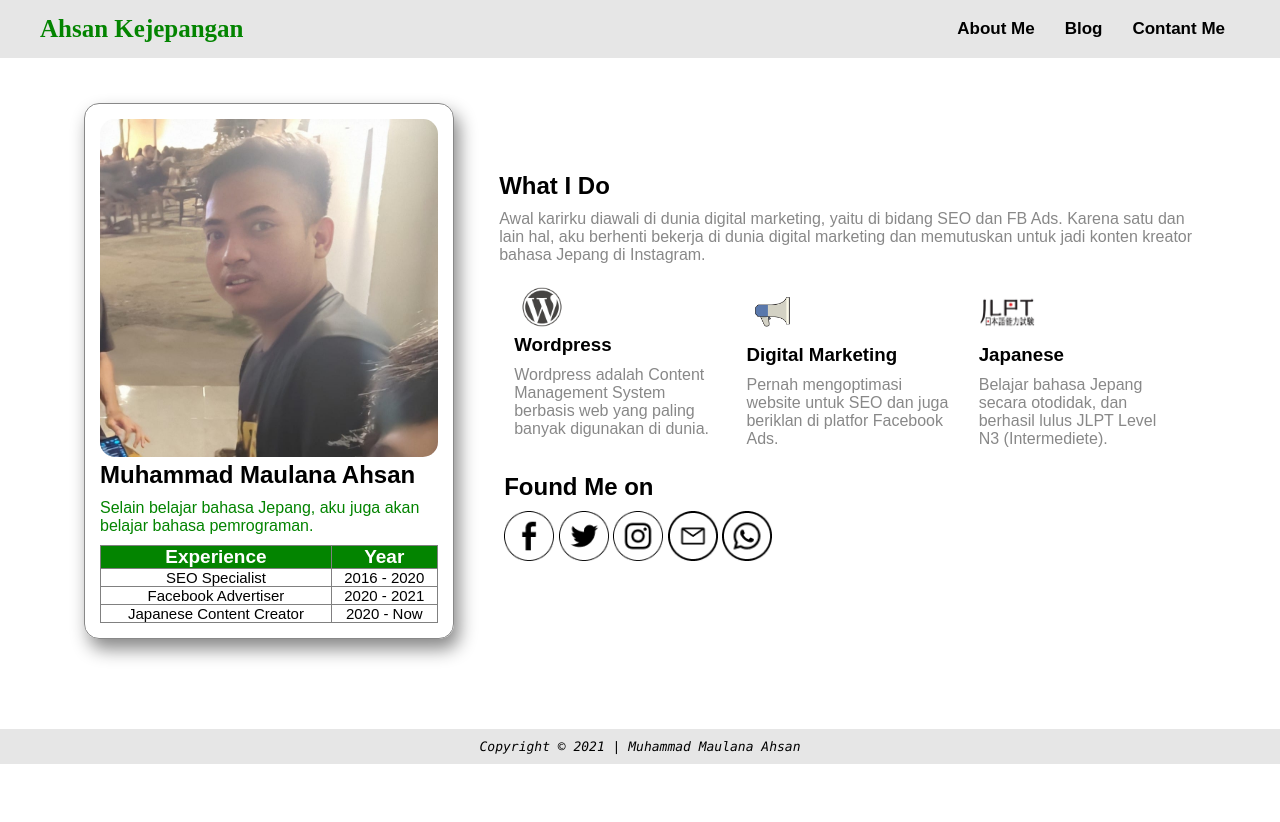
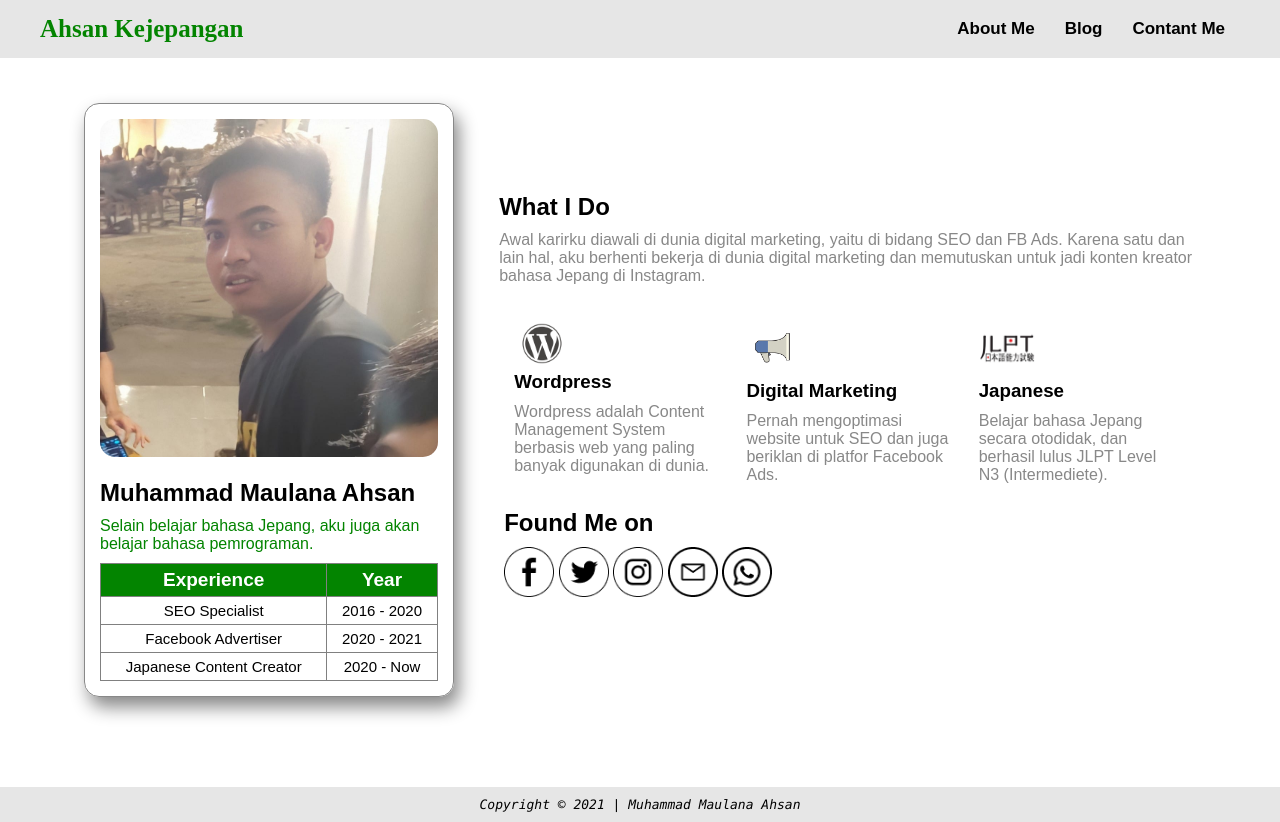
Before and after one commit to ahsansan/responsive-web-flexbox, a plain HTML site: page index.html in a window 1280 px wide. Before the commit the page ends 800 px from the top, so only its background shows below. Drawn offline with Linux system fonts and the light colour scheme; a web font is replaced by a local one.

Commit message:
perubahan style

```diff
--- a/index.html
+++ b/index.html
@@ -31,8 +31,8 @@
 				<div class="left">
 					<div class="box-card">
 						<img src="assets/ahsan.jpg" style="width: 100%;border-radius: 15px;">
-
-
+						<br/>
+						<br/>
 						<h2>Muhammad Maulana Ahsan</h2>
 
 						<p style="color: #038400; margin-bottom: 10px;">Selain belajar bahasa Jepang, aku juga akan belajar bahasa pemrograman.</p>
@@ -102,7 +102,7 @@
 			</section>
 		</div>
 		<footer>
-			<i>Copyright © 2021 | <a href="https://ahsanmaulana.netlify.app" style="text-decoration: none;color:#000">Muhammad Maulana Ahsan</a></i>
+			<i>Copyright © 2021 | <a href="https://ahsanresponsive.netlify.app" style="text-decoration: none;color:#000">Muhammad Maulana Ahsan</a></i>
 		</footer>
 		<script src="script/script.js"></script>
 	</body>
--- a/style/style.css
+++ b/style/style.css
@@ -209,10 +209,12 @@ section .left .box-card table th {
 	font-size: 19px;
 	background-color: #038400;
 	color: #fff;
+	padding: 5px;
 }
 
 section .left .box-card table td {
 	font-size: 15px;
+	padding: 5px;
 }
 
 section .right {
@@ -231,6 +233,7 @@ section .right .skill {
 }
 
 section .right .skill img {
+	margin-top: 15px;
 	width: 56px;
 	height: auto;
 }
```
